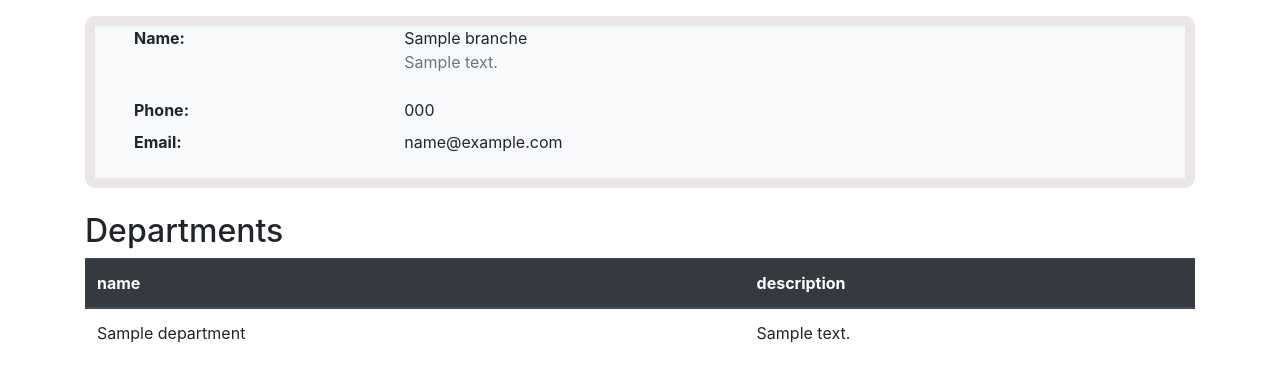
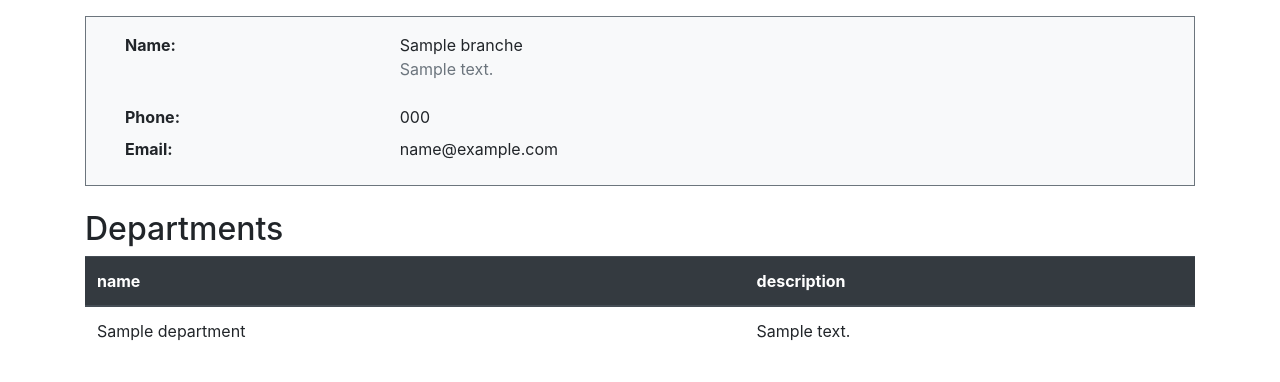
Before and after one commit to mohamedtarek87897toptdt/hr-system, a Django app: page /branche/1/ in a window 1280 px wide. Shown: the part 96-478 px from the top of the page. Run offline with Django 5.2, Linux system fonts and the light colour scheme; tables that the repository leaves empty hold one stand-in row (values such as "Sample post"); some libraries are stand-ins or nearby versions.

Commit message:
first commit

```diff
--- a/template/brancheDetails.html
+++ b/template/brancheDetails.html
@@ -7,7 +7,7 @@
     <li class="breadcrumb-item active" aria-current="page">{{branche.name}}</li>
 {% endblock %}
 {% block content %}
-        <div class="bg-light" style="border: 10px solid rgb(235, 230, 230);border-radius: 10px;">
+        <div class="bg-light border border-secondary pt-3" >
           <dl class="row ml-4">
             <dt class="col-sm-3">Name:</dt>
             <dd class="col-sm-9">{{branche.name}} <br/> <p class="text-muted">{{branche.address}}</p></dd>
```
